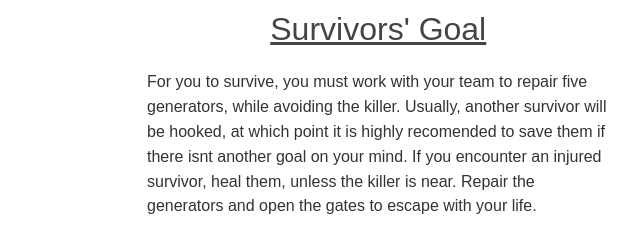
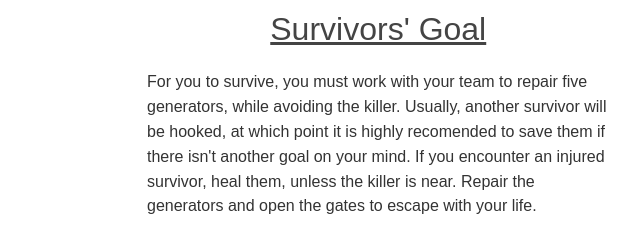
Before and after one commit to DwightFairfield/DeadbyDaylight, a plain HTML site: page index.html in a window 1280 px wide. Shown: the part 700-952 px from the top of the page, 13-653 px from the left. Drawn offline with nearby package versions, Linux system fonts and the light colour scheme.

Commit message:
fixed typo

```diff
--- a/index.html
+++ b/index.html
@@ -40,7 +40,7 @@
       <div class="row collapse-at-small">
         <div class="one-half">
           <h3 class="section-title"><a href="characters.html">Survivors' Goal</a></h3>
-          <p>For you to survive, you must work with your team to repair five generators, while avoiding the killer.  Usually, another survivor will be hooked, at which point it is highly recomended to save them if there isnt another goal on your mind.  If you encounter an injured survivor, heal them, unless the killer is near.  Repair the generators and open the gates to escape with your life.</p>
+          <p>For you to survive, you must work with your team to repair five generators, while avoiding the killer.  Usually, another survivor will be hooked, at which point it is highly recomended to save them if there isn't another goal on your mind.  If you encounter an injured survivor, heal them, unless the killer is near.  Repair the generators and open the gates to escape with your life.</p>
         </div>
         <div class="one-half">
           <h3 class="section-title"><a href="characters.html">Killer's Goal</a></h3>
```
